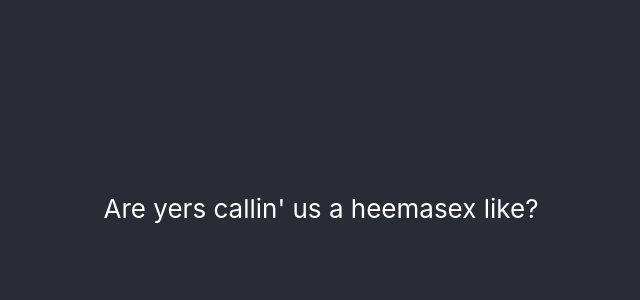
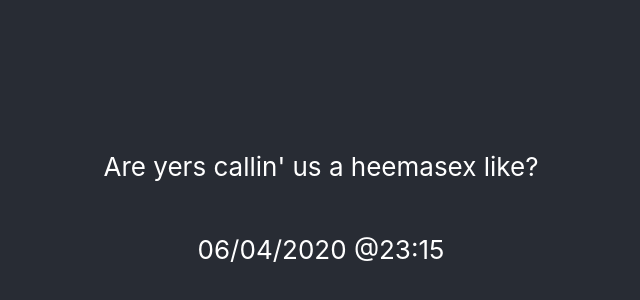
Before and after one commit to damianevans/docker-and-kubernetes, a React (Create React App) app: page / in a window 1280 px wide. Shown: the part 192-492 px from the top of the page, without its empty margins (319-959 px from the left). Built offline with nearby package versions, Linux system fonts and the light colour scheme.

Commit message:
tests still failing

```diff
--- a/src/Biffa.js
+++ b/src/Biffa.js
@@ -7,6 +7,7 @@ function Biffa() {
     <div className="App">
       <header className="App-header">
       <p>Are yers callin' us a heemasex like?</p>
+      <p>06/04/2020 @23:15</p>
       </header>
     </div>
   );
```
